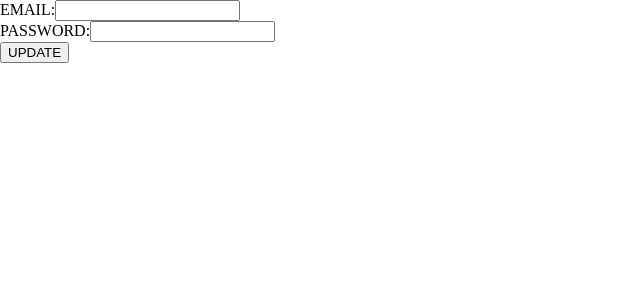
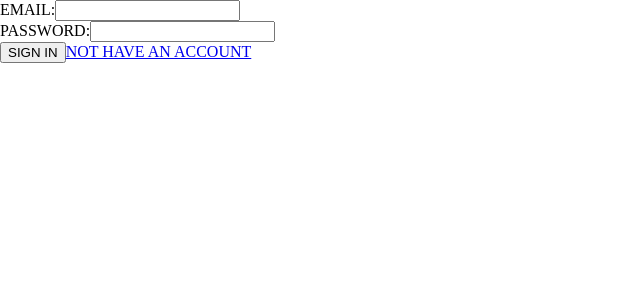
Before and after one commit to moyazo/React-Postgres, a React (Create React App) app in the folder my-app/: page /logIn in a window 1280 px wide. Shown: the top 300 px of the page, without its empty margins (0-640 px from the left). Built offline with nearby package versions, Linux system fonts and the light colour scheme.

Commit message:
feat:(login flow completed)

```diff
--- a/my-app/src/resources/components/Button/Button.tsx
+++ b/my-app/src/resources/components/Button/Button.tsx
@@ -11,10 +11,12 @@ const Button: FC<Props> = ({
     return (
         <CustomButton onClick={onClick}>
             {
+
                 variant === 'normal'?' SEE ROVER' :
                 variant === 'delete'? 'DELETE' :
                 variant === 'update'? 'UPDATE' :
-                variant === 'create'? 'CREATE' : 'UPDATE'
+                variant === 'create'? 'CREATE' :
+                variant === 'up' ? 'SIGN UP' : 'SIGN IN'
             }
         </CustomButton>
     )
--- a/my-app/src/resources/components/Button/props.ts
+++ b/my-app/src/resources/components/Button/props.ts
@@ -2,7 +2,7 @@ import { HTMLProps, ReactNode } from "react"
 
 export type Props = HTMLProps<HTMLButtonElement> & {
     children?: ReactNode
-    variant?: 'normal' | 'create' | 'delete' | 'update'
+    variant?: 'normal' | 'create' | 'delete' | 'update' | 'up' | 'in'
     onClick?: () => void
     type?: 'button' | 'submit'
 }
--- a/my-app/src/resources/views/auth/login.tsx
+++ b/my-app/src/resources/views/auth/login.tsx
@@ -1,11 +1,12 @@
 /* eslint-disable no-restricted-globals */
 /* eslint-disable react-hooks/exhaustive-deps */
 import { Field, Formik } from "formik";
-import { FC, memo, useCallback,useEffect } from 'react';
-import { useLocation, useNavigate } from 'react-router-dom';
+import { FC, memo, useCallback,useEffect,useState } from 'react';
+import { Link, useLocation, useNavigate } from 'react-router-dom';
 import Button from "../../components/Button/Button";
 import { Container, Form, Input, InputContainer, Label } from './styles';
 import { validationForm, initialValues } from './constants';
+
 
 const Login: FC = () => {
     const navigate = useNavigate();
@@ -49,7 +50,8 @@ const Login: FC = () => {
                             </InputContainer>
                         )}
                     </Field>
-                    <Button type='submit'>SIGN UP</Button>
+                    <Button type='submit' variant={ location.pathname === '/signUp' ? 'up' : 'in'}/>
+                    <Link to={location.pathname === '/signUp'? '/logIn' : '/signUp'}>{ location.pathname === '/signUp' ? 'ALREADY HAVE AN ACCOUNT' : 'NOT HAVE AN ACCOUNT'}</Link>
                 </Form>
             </Formik>
         </Container>
```
